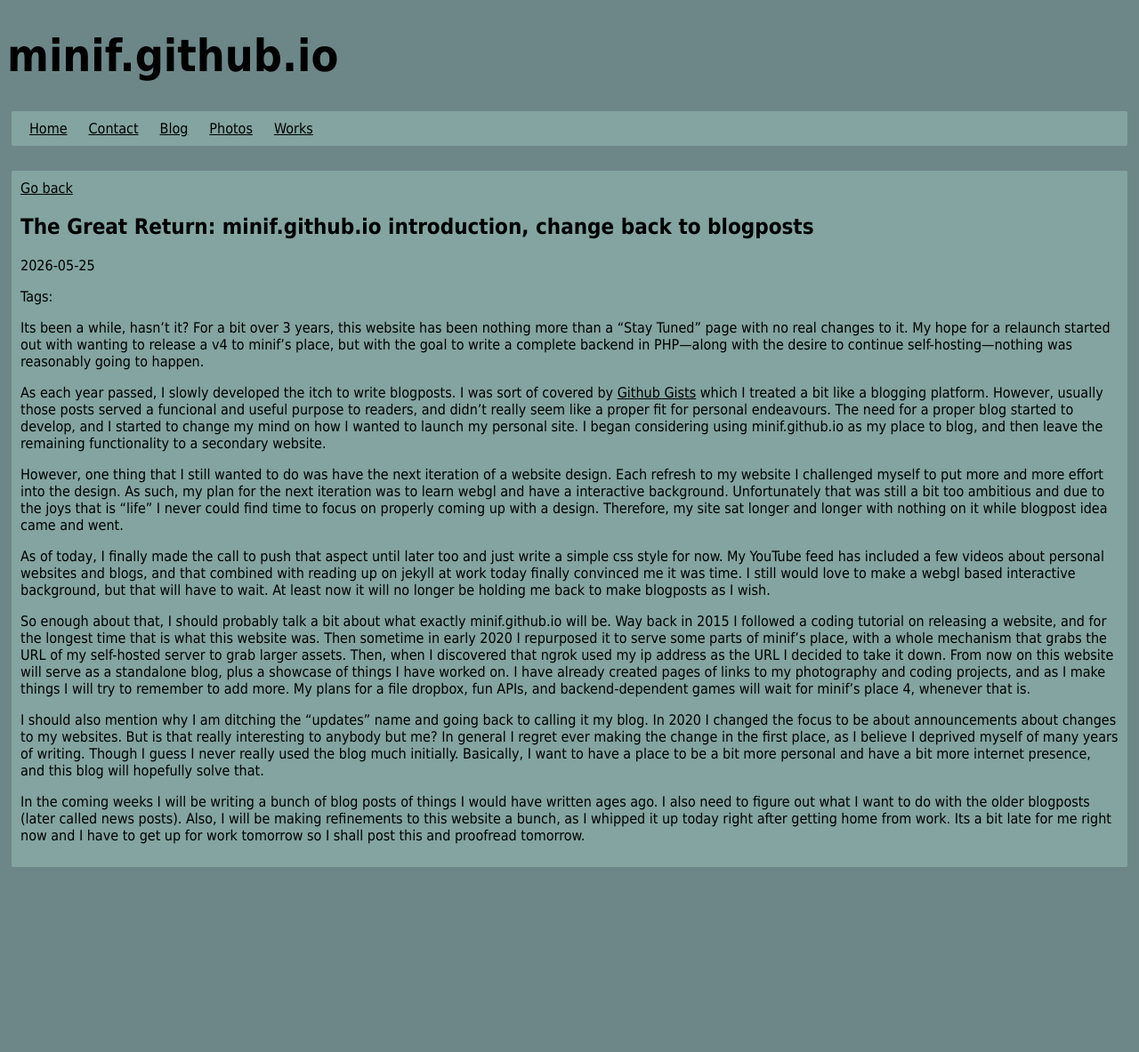
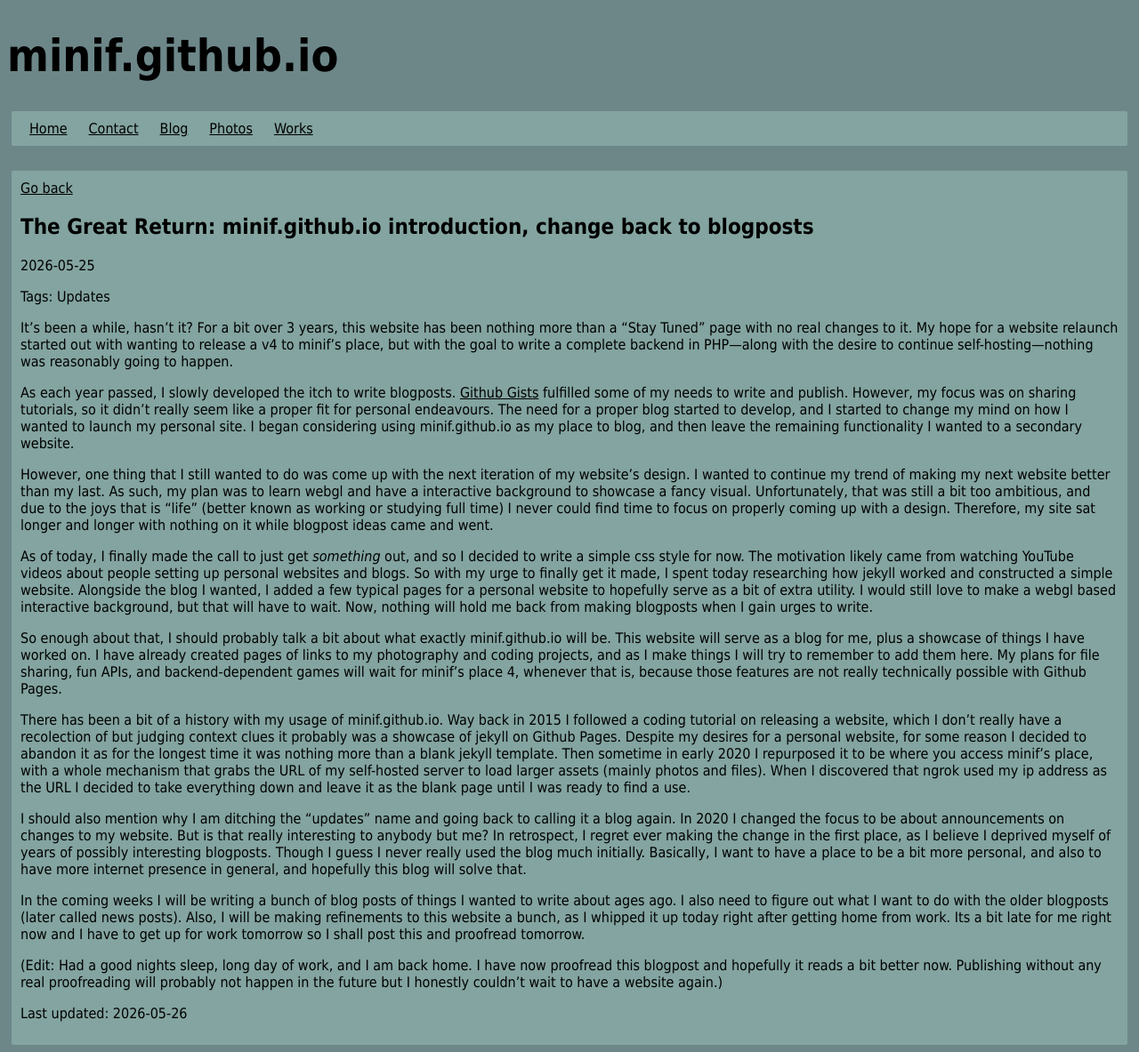
Before and after one commit to minif/minif.github.io, a Jekyll site: the page built from _posts/2026-05-25-the great return.md, in a window 1280 px wide. Shown: the whole page at 89% size. Built offline with Jekyll 4.4.1, drawn with Linux system fonts in a browser that asks for light colours; before the commit the page ends 983 px from its top, so only the background shows below that.

Commit message:
Update 2026-05-25-the great return.md

```diff
--- a/_posts/2026-05-25-the great return.md
+++ b/_posts/2026-05-25-the great return.md
@@ -2,18 +2,24 @@
 layout: minif-blog
 published: true
 title:  "The Great Return: minif.github.io introduction, change back to blogposts"
-categories: Updates
+tags: Updates
 ---
-Its been a while, hasn't it? For a bit over 3 years, this website has been nothing more than a "Stay Tuned" page with no real changes to it. My hope for a relaunch started out with wanting to release a v4 to minif's place, but with the goal to write a complete backend in PHP—along with the desire to continue self-hosting—nothing was reasonably going to happen.
+It's been a while, hasn't it? For a bit over 3 years, this website has been nothing more than a "Stay Tuned" page with no real changes to it. My hope for a website relaunch started out with wanting to release a v4 to minif's place, but with the goal to write a complete backend in PHP—along with the desire to continue self-hosting—nothing was reasonably going to happen.
 
-As each year passed, I slowly developed the itch to write blogposts. I was sort of covered by [Github Gists](https://gist.github.com/minif) which I treated a bit like a blogging platform. However, usually those posts served a funcional and useful purpose to readers, and didn't really seem like a proper fit for personal endeavours. The need for a proper blog started to develop, and I started to change my mind on how I wanted to launch my personal site. I began considering using minif.github.io as my place to blog, and then leave the remaining functionality to a secondary website.
+As each year passed, I slowly developed the itch to write blogposts. [Github Gists](https://gist.github.com/minif) fulfilled some of my needs to write and publish. However, my focus was on sharing tutorials, so it didn't really seem like a proper fit for personal endeavours. The need for a proper blog started to develop, and I started to change my mind on how I wanted to launch my personal site. I began considering using minif.github.io as my place to blog, and then leave the remaining functionality I wanted to a secondary website.
 
-However, one thing that I still wanted to do was have the next iteration of a website design. Each refresh to my website I challenged myself to put more and more effort into the design. As such, my plan for the next iteration was to learn webgl and have a interactive background. Unfortunately that was still a bit too ambitious and due to the joys that is "life" I never could find time to focus on properly coming up with a design. Therefore, my site sat longer and longer with nothing on it while blogpost idea came and went.
+However, one thing that I still wanted to do was come up with the next iteration of my website's design. I wanted to continue my trend of making my next website better than my last. As such, my plan was to learn webgl and have a interactive background to showcase a fancy visual. Unfortunately, that was still a bit too ambitious, and due to the joys that is "life" (better known as working or studying full time) I never could find time to focus on properly coming up with a design. Therefore, my site sat longer and longer with nothing on it while blogpost ideas came and went.
 
-As of today, I finally made the call to push that aspect until later too and just write a simple css style for now. My YouTube feed has included a few videos about personal websites and blogs, and that combined with reading up on jekyll at work today finally convinced me it was time. I still would love to make a webgl based interactive background, but that will have to wait. At least now it will no longer be holding me back to make blogposts as I wish.
+As of today, I finally made the call to just get _something_ out, and so I decided to write a simple css style for now. The motivation likely came from watching YouTube videos about people setting up personal websites and blogs. So with my urge to finally get it made, I spent today researching how jekyll worked and constructed a simple website. Alongside the blog I wanted, I added a few typical pages for a personal website to hopefully serve as a bit of extra utility. I would still love to make a webgl based interactive background, but that will have to wait. Now, nothing will hold me back from making blogposts when I gain urges to write.
 
-So enough about that, I should probably talk a bit about what exactly minif.github.io will be. Way back in 2015 I followed a coding tutorial on releasing a website, and for the longest time that is what this website was. Then sometime in early 2020 I repurposed it to serve some parts of minif's place, with a whole mechanism that grabs the URL of my self-hosted server to grab larger assets. Then, when I discovered that ngrok used my ip address as the URL I decided to take it down. From now on this website will serve as a standalone blog, plus a showcase of things I have worked on. I have already created pages of links to my photography and coding projects, and as I make things I will try to remember to add more. My plans for a file dropbox, fun APIs, and backend-dependent games will wait for minif's place 4, whenever that is.
+So enough about that, I should probably talk a bit about what exactly minif.github.io will be. This website will serve as a blog for me, plus a showcase of things I have worked on. I have already created pages of links to my photography and coding projects, and as I make things I will try to remember to add them here. My plans for file sharing, fun APIs, and backend-dependent games will wait for minif's place 4, whenever that is, because those features are not really technically possible with Github Pages.
 
-I should also mention why I am ditching the "updates" name and going back to calling it my blog. In 2020 I changed the focus to be about announcements about changes to my websites. But is that really interesting to anybody but me? In general I regret ever making the change in the first place, as I believe I deprived myself of many years of writing. Though I guess I never really used the blog much initially. Basically, I want to have a place to be a bit more personal and have a bit more internet presence, and this blog will hopefully solve that.
+There has been a bit of a history with my usage of minif.github.io. Way back in 2015 I followed a coding tutorial on releasing a website, which I don't really have a recolection of but judging context clues it probably was a showcase of jekyll on Github Pages. Despite my desires for a personal website, for some reason I decided to abandon it as for the longest time it was nothing more than a blank jekyll template. Then sometime in early 2020 I repurposed it to be where you access minif's place, with a whole mechanism that grabs the URL of my self-hosted server to load larger assets (mainly photos and files). When I discovered that ngrok used my ip address as the URL I decided to take everything down and leave it as the blank page until I was ready to find a use.
 
-In the coming weeks I will be writing a bunch of blog posts of things I would have written ages ago. I also need to figure out what I want to do with the older blogposts (later called news posts). Also, I will be making refinements to this website a bunch, as I whipped it up today right after getting home from work. Its a bit late for me right now and I have to get up for work tomorrow so I shall post this and proofread tomorrow.
+I should also mention why I am ditching the "updates" name and going back to calling it a blog again. In 2020 I changed the focus to be about announcements on changes to my website. But is that really interesting to anybody but me? In retrospect, I regret ever making the change in the first place, as I believe I deprived myself of years of possibly interesting blogposts. Though I guess I never really used the blog much initially. Basically, I want to have a place to be a bit more personal, and also to have more internet presence in general, and hopefully this blog will solve that.
+
+In the coming weeks I will be writing a bunch of blog posts of things I wanted to write about ages ago. I also need to figure out what I want to do with the older blogposts (later called news posts). Also, I will be making refinements to this website a bunch, as I whipped it up today right after getting home from work. Its a bit late for me right now and I have to get up for work tomorrow so I shall post this and proofread tomorrow.
+
+(Edit: Had a good nights sleep, long day of work, and I am back home. I have now proofread this blogpost and hopefully it reads a bit better now. Publishing without any real proofreading will probably not happen in the future but I honestly couldn't wait to have a website again.)
+
+Last updated: 2026-05-26
```
